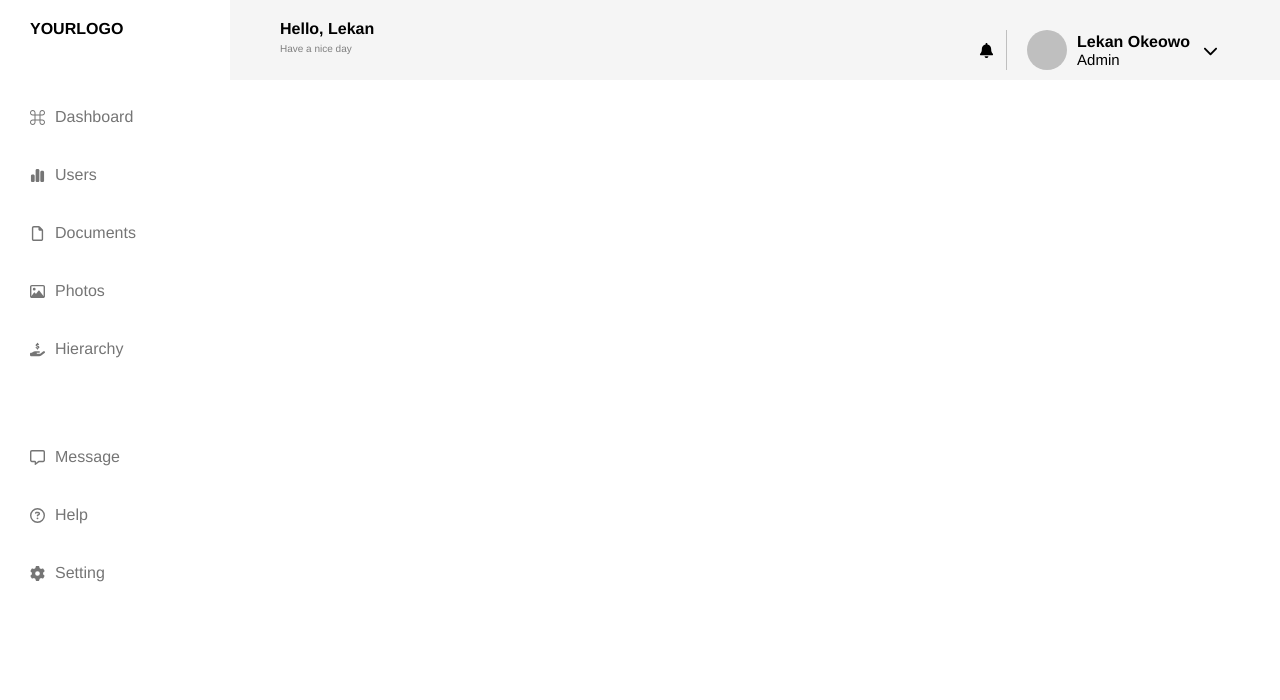
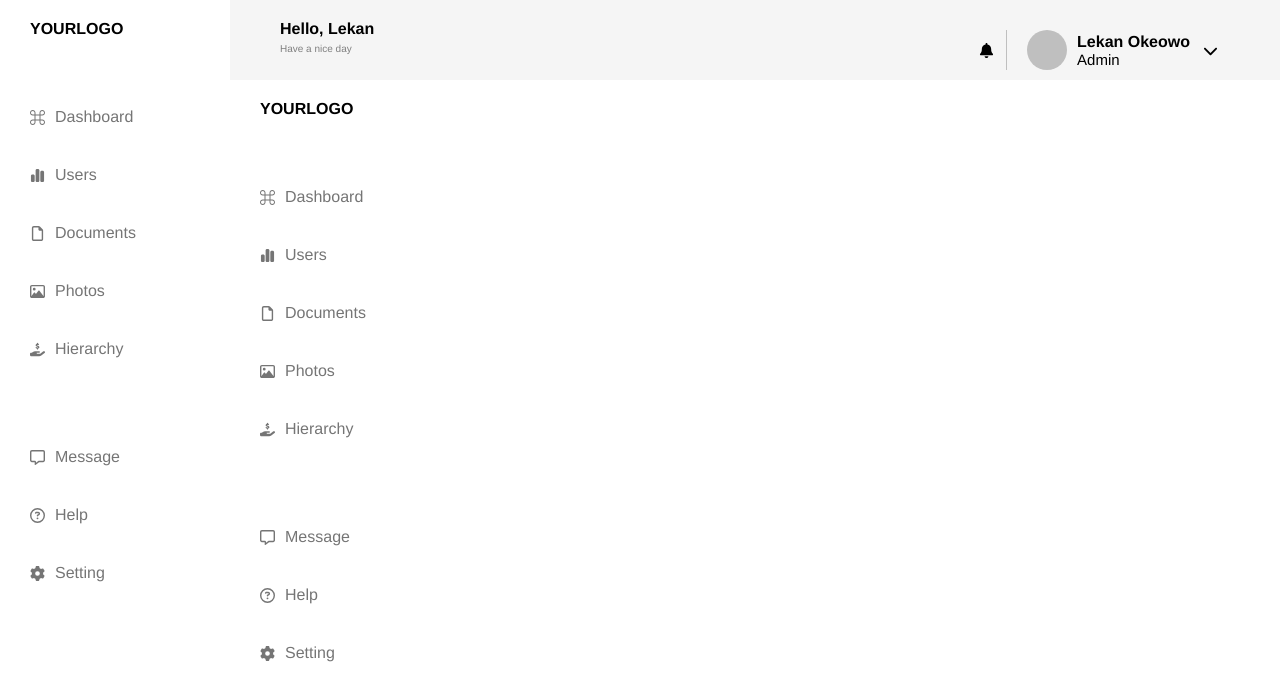
Before and after one commit to Megamia/Vue, a Vue app: page / in a window 1280 px wide. Shown: the top 700 px of the page. Built offline with nearby package versions, Linux system fonts and the light colour scheme.

Commit message:
update Siderbar

```diff
--- a/src/components/SiderBar.vue
+++ b/src/components/SiderBar.vue
@@ -5,8 +5,8 @@
     </div>
     <div class="page page1">
       <span class="list">
-        <router-link to="/DashBoard"
-          ><svg
+        <router-link to="/DashBoard" class="link">
+          <svg
             version="1.1"
             id="Capa_1"
             xmlns="http://www.w3.org/2000/svg"
@@ -25,8 +25,8 @@
         >
       </span>
       <span class="list">
-        <router-link to="/AboutPage"
-          ><svg
+        <router-link to="/AboutPage" class="link">
+          <svg
             xmlns="http://www.w3.org/2000/svg"
             viewBox="0 0 448 512"
             class="icon"
@@ -38,8 +38,8 @@
         >
       </span>
       <span class="list">
-        <router-link to="/Dashboard"
-          ><svg
+        <router-link to="/Dashboard" class="link">
+          <svg
             xmlns="http://www.w3.org/2000/svg"
             viewBox="0 0 384 512"
             class="icon"
@@ -51,8 +51,8 @@
         >
       </span>
       <span class="list">
-        <router-link to="/AboutPage"
-          ><svg
+        <router-link to="/AboutPage" class="link">
+          <svg
             xmlns="http://www.w3.org/2000/svg"
             viewBox="0 0 512 512"
             class="icon"
@@ -64,8 +64,8 @@
         >
       </span>
       <span class="list">
-        <router-link to="/Dashboard"
-          ><svg
+        <router-link to="/Dashboard" class="link">
+          <svg
             xmlns="http://www.w3.org/2000/svg"
             viewBox="0 0 576 512"
             class="icon"
@@ -79,8 +79,8 @@
     </div>
     <div class="page page2">
       <span class="list">
-        <router-link to="/AboutPage"
-          ><svg
+        <router-link to="/AboutPage" class="link">
+          <svg
             xmlns="http://www.w3.org/2000/svg"
             viewBox="0 0 512 512"
             class="icon"
@@ -92,8 +92,8 @@
         >
       </span>
       <span class="list">
-        <router-link to="/Dashboard"
-          ><svg
+        <router-link to="/Dashboard" class="link">
+          <svg
             xmlns="http://www.w3.org/2000/svg"
             viewBox="0 0 512 512"
             class="icon"
@@ -105,7 +105,7 @@
         >
       </span>
       <span class="list">
-        <router-link to="/AboutPage">
+        <router-link to="/AboutPage" class="link">
           <svg
             xmlns="http://www.w3.org/2000/svg"
             viewBox="0 0 512 512"
@@ -124,8 +124,8 @@
 <script>
 export default {
   name: "SiderBar",
-  components: {},
 };
+
 </script>
 
 <style scoped>
@@ -169,12 +169,16 @@ export default {
 } */
 
 .page span a:active,
-.page span a:focus,
-.page span:focus {
+.page span a:focus {
   border-right: 2px solid #0d99ff;
   color: #0d99ff;
   font-weight: bold;
+}
+
+.link:active svg,
+.link:focus svg {
   fill: #0d99ff;
+  font-weight: bold;
 }
 /* .page span :active svg path,
 .page span :focus svg path {
--- a/src/main.js
+++ b/src/main.js
@@ -3,9 +3,11 @@ import App from './App.vue'
 import { createRouter, createWebHistory } from "vue-router";
 import DashBoard from './pages/DashBoard';
 import AboutPage from './pages/AboutPage';
+import SiderBar from './components/SiderBar.vue';
 
 
 const routes = [
+    {path: '/',component: SiderBar},
     {path: '/DashBoard',component: DashBoard},
     {path: '/AboutPage',component: AboutPage},
 ]
```
